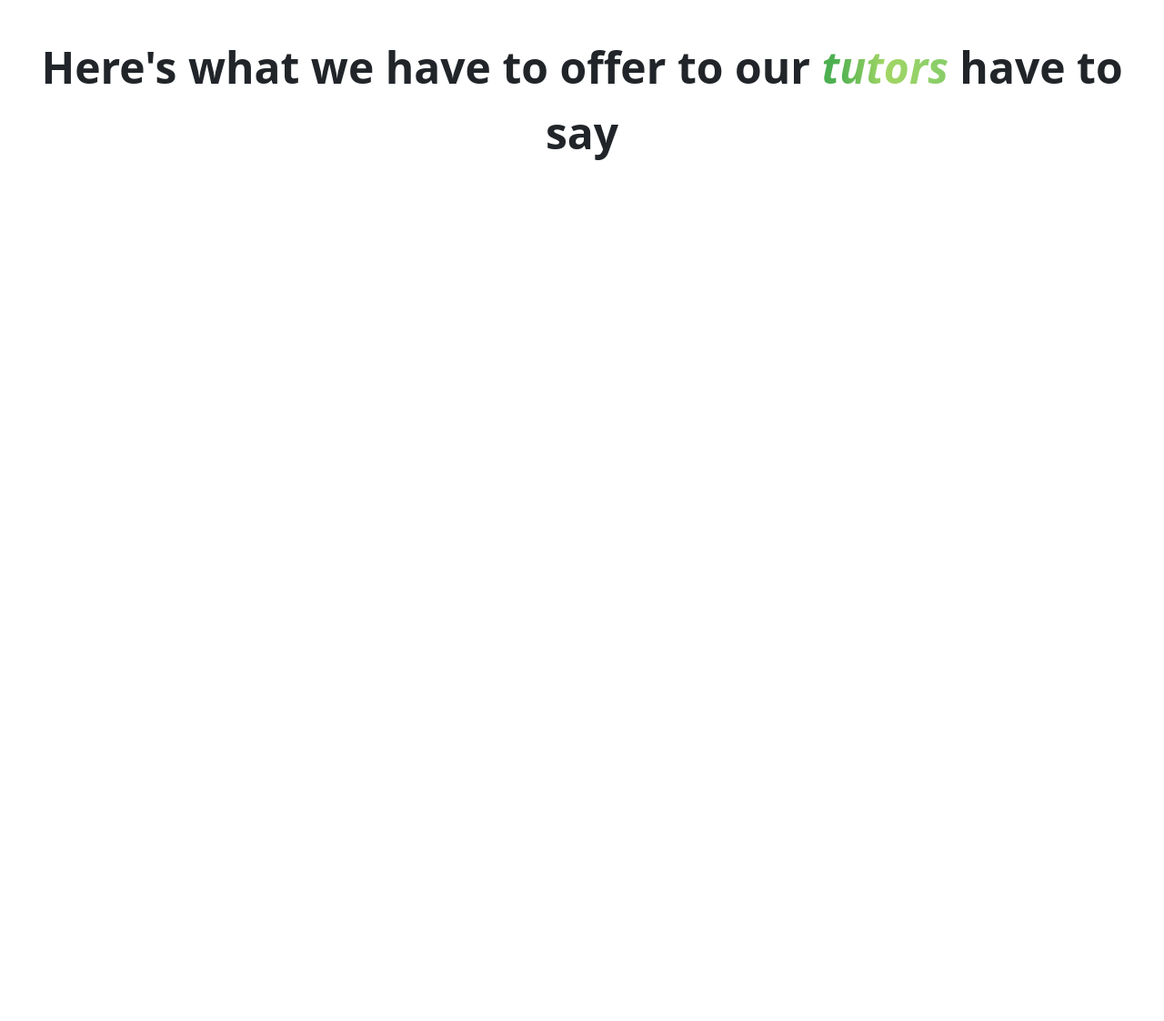
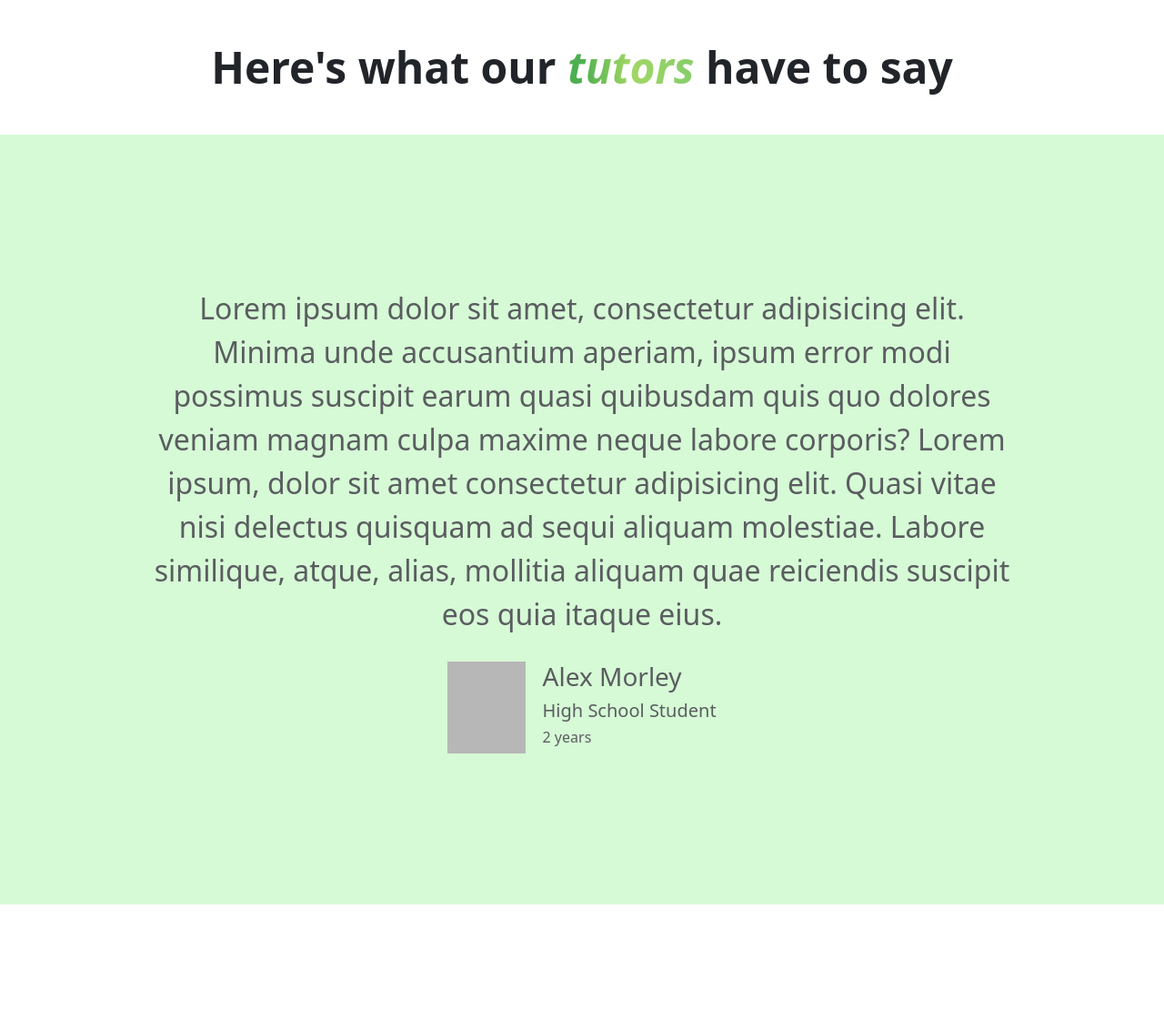
Before and after one commit to mariyatur27/New-Compass-Website---Django, a Django app: page /home-tutors/ in a window 1280 px wide. Shown: the part 50-1172 px from the top of the page at 91% size. Before the commit the page ends 226 px from the top, so only its background shows below. Run offline with Django 4.2, Linux system fonts and the light colour scheme; grey boxes are pictures that could not be loaded.

Commit message:
finished the testimonial slides

```diff
--- a/main/static/css/main/homePage_students.css
+++ b/main/static/css/main/homePage_students.css
@@ -61,12 +61,28 @@ span.special-styling {
     width: 50%;
     text-align: center;
 }
-.client-sec{
-    display: flex;
+.testimonial-box.active {
+    padding: 13%;
+    opacity: 74%;
+    margin-bottom: 10%;
+    display: block;
+}
+.text-section p {
+    font-size: xx-large;
+    text-align: center;
 }
 .client-box{
     display: flex;
 }
-.client_info{
+.testimonial-box{
+    display: none;
+}
+.client-sec {
     display: flex;
+    justify-content: center;
+    margin-top: 3%;
 }
+img.client-icon {
+    width: 9%;
+    margin-right: 2%;
+}
--- a/main/static/js/main/homePage_tutors.js
+++ b/main/static/js/main/homePage_tutors.js
@@ -4,21 +4,27 @@ const tutor_testimonial = [
         position: "High School Student",
         testimonial: "Lorem ipsum dolor sit amet, consectetur adipisicing elit. Minima unde accusantium aperiam, ipsum error modi possimus suscipit earum quasi quibusdam quis quo dolores veniam magnam culpa maxime neque labore corporis? Lorem ipsum, dolor sit amet consectetur adipisicing elit. Quasi vitae nisi delectus quisquam ad sequi aliquam molestiae. Labore similique, atque, alias, mollitia aliquam quae reiciendis suscipit eos quia itaque eius.",
         work_period: "2 years",
-        color: "#b4d5f6"
+        color: "#c8f8c8",
+        class: 'active',
+        icon: 'https://truesun.in/wp-content/uploads/2021/08/62681-flat-icons-face-computer-design-avatar-icon.png'
     },
     {
         name: "Alex Morley",
         position: "High School Student",
         testimonial: "Lorem ipsum dolor sit amet, consectetur adipisicing elit. Minima unde accusantium aperiam, ipsum error modi possimus suscipit earum quasi quibusdam quis quo dolores veniam magnam culpa maxime neque labore corporis? Lorem ipsum, dolor sit amet consectetur adipisicing elit. Quasi vitae nisi delectus quisquam ad sequi aliquam molestiae. Labore similique, atque, alias, mollitia aliquam quae reiciendis suscipit eos quia itaque eius.",
         work_period: "2 years",
-        color: "#b4d5f6"
+        color: "#f8edc8",
+        class: '',
+        icon: 'https://truesun.in/wp-content/uploads/2021/08/62681-flat-icons-face-computer-design-avatar-icon.png'
     },
     {
         name: "Alex Morley",
         position: "High School Student",
         testimonial: "Lorem ipsum dolor sit amet, consectetur adipisicing elit. Minima unde accusantium aperiam, ipsum error modi possimus suscipit earum quasi quibusdam quis quo dolores veniam magnam culpa maxime neque labore corporis? Lorem ipsum, dolor sit amet consectetur adipisicing elit. Quasi vitae nisi delectus quisquam ad sequi aliquam molestiae. Labore similique, atque, alias, mollitia aliquam quae reiciendis suscipit eos quia itaque eius.",
         work_period: "2 years",
-        color: "#b4d5f6"
+        color: "#b4d5f6",
+        class: '',
+        icon: 'https://truesun.in/wp-content/uploads/2021/08/62681-flat-icons-face-computer-design-avatar-icon.png'
     }
 ]
 
@@ -27,34 +33,49 @@ var testimonial_div = document.getElementById('testimonial-section');
 tutor_testimonial.forEach(info => {
     console.log(info);
     let t_box = document.createElement('div'); t_box.classList.add('testimonial-box');
-    t_box.style.color = info.color; t_box.classList.add(info.class);
-
-    //t_box.appendChild(client_sec);
+    t_box.style.backgroundColor = info.color;
+        if (info.class !== ''){
+            t_box.classList.add(info.class);
+        }
+        let text_sec = document.createElement('div'); text_sec.classList.add('text-section');
+            let t_text = document.createElement('p'); t_text.innerText = info.testimonial;
+            text_sec.appendChild(t_text);
+            let client_sec = document.createElement('div'); client_sec.classList.add('client-sec');
+                    let client_icon = document.createElement('img'); client_icon.classList.add('client-icon');
+                        client_icon.src = info.icon;
+                    client_sec.appendChild(client_icon);
+                    let client_info = document.createElement('div'); client_info.classList.add('client_info');
+                        let c_name = document.createElement('h3'); c_name.innerHTML = info.name;
+                        client_info.appendChild(c_name);
+                        let c_position = document.createElement('h5'); c_position.innerHTML = info.position;
+                        client_info.appendChild(c_position);
+                        let c_duration = document.createElement('h6'); c_duration.innerHTML = info.work_period;
+                        client_info.appendChild(c_duration);
+                    client_sec.appendChild(client_info);
+        t_box.appendChild(text_sec);
+        t_box.appendChild(client_sec);
     testimonial_div.appendChild(t_box);
 })
 
-// for (const info in tutor_testimonial){
-//     let t_box = document.createElement('div'); t_box.classList.add('testimonial-box');
-//     t_box.style.color = info.color; t_box.classList.add(block.class);
-        // let text_sec = document.createElement('div'); text_sec.classList.add('text-section');
-        //     let t_text = document.createElement('p'); t_text.innerText = info.testimonial;
-        //     text_sec.appendChild(t_text);
-        // t_box.appendChild(text_sec);
-        // let client_sec = document.createElement('div'); client_sec.classList.add('client-sec');
-        //     let back_arr = document.createElement('div'); back_arr.innerHTML='Back';
-        //     client_sec.appendChild(back_arr);
-        //     let client_box = document.createElement('div'); client_box.classList.add('client-box');
-        //         let icon = document.createElement('img'); icon.src=block.icon;
-        //         client_box.appendChild(icon);
-        //         let client_info = document.createElement('div'); client_info.classList.add('client_info');
-        //             let c_name = document.createElement('h1'); c_name.innerHTML = info.name;
-        //             client_info.appendChild(c_name);
-        //             let c_position = document.createElement('h5'); c_position.innerHTML = info.po;
-        //             client_info.appendChild(c_position);
-        //         client_box.appendChild(client_info);
-        //     client_sec.appendChild(client_box);
-        //     let next_arr = document.createElement('div'); next_arr.innerHTML='Next';
-        //     client_sec.appendChild(next_arr);
-//         t_box.appendChild(client_sec);
-//     not_location.appendChild(t_box);
-// }
+//Code for the slideshow
+var slides = document.querySelectorAll('.testimonial-box');
+let index = 0;
+
+const activeSlide = n => {
+    for(i of slides){
+        i.classList.remove('active');
+    }
+    slides[n].classList.add('active');
+}
+
+const nextSlide = () => {
+    if (index == slides.length){
+        index = 0;
+        activeSlide(index);
+    }else{
+        index++;
+        activeSlide(index);
+    }
+}
+
+setInterval(nextSlide, 6000);
--- a/main/templates/main/homePage_tutors.html
+++ b/main/templates/main/homePage_tutors.html
@@ -24,7 +24,7 @@
 
 {% block content %}
     <div class="section" id="testimonial-section">
-        <div class="section-title">Here's what we have to offer to our <span class="special-styling">tutors</span> have to say</div>
+        <div class="section-title">Here's what our <span class="special-styling">tutors</span> have to say</div>
         <div class="testimonial-slides"></div>
     </div>
 {% endblock %}
```
